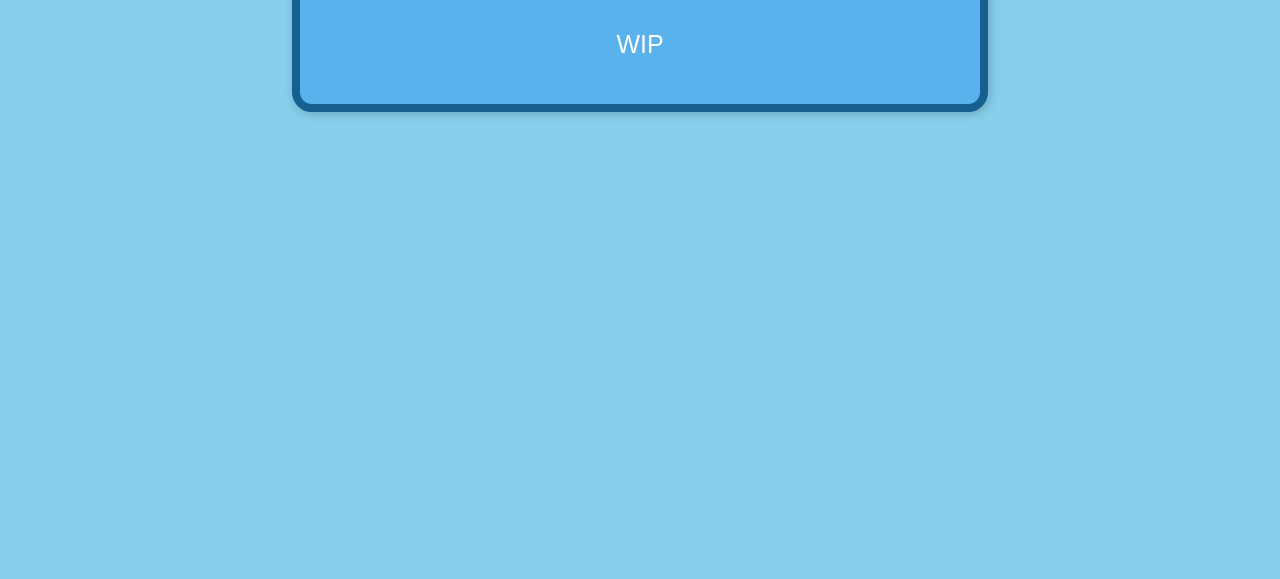
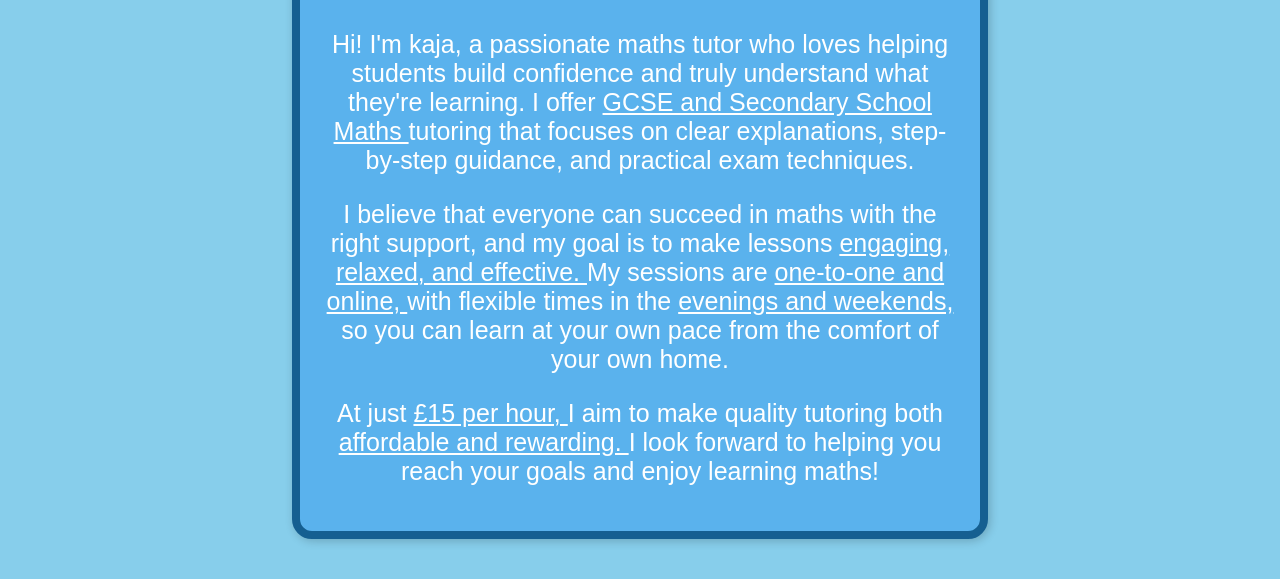
Before and after one commit to filiwal/website-for-my-sister, a website: page kaja-tutoring/public/contact.html in a window 1280 px wide. Shown: the part 448-1027 px from the top of the page. Before the commit the page ends 800 px from the top, so only its background shows below. Drawn offline with Linux system fonts and the light colour scheme.

Commit message:
a place holder about section

```diff
--- a/kaja-tutoring/public/contact.html
+++ b/kaja-tutoring/public/contact.html
@@ -151,7 +151,8 @@
   </div>
   <div class="box">
     <h1 class="underline">A little about my self!</h1>
-    <p>WIP</p>
-
+    <p>Hi! I'm kaja, a passionate maths tutor who loves helping students build confidence and truly understand what they're learning. I offer <span class="underline"> GCSE and Secondary School Maths </span> tutoring that focuses on clear explanations, step-by-step guidance, and practical exam techniques.</p>
+    <p>I believe that everyone can succeed in maths with the right support, and my goal is to make lessons <span class="underline"> engaging, relaxed, and effective. </span> My sessions are <span class="underline"> one-to-one and online, </span> with flexible times in the <span class="underline"> evenings and weekends, </span> so you can learn at your own pace from the comfort of your own home.</p>
+    <p>At just <span class="underline"> £15 per hour, </span> I aim to make quality tutoring both <span class="underline"> affordable and rewarding. </span> I look forward to helping you reach your goals and enjoy learning maths!</p>
 </body>
 </html>
```
